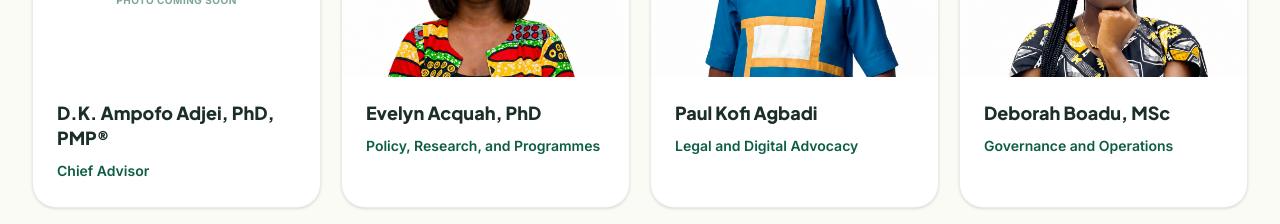
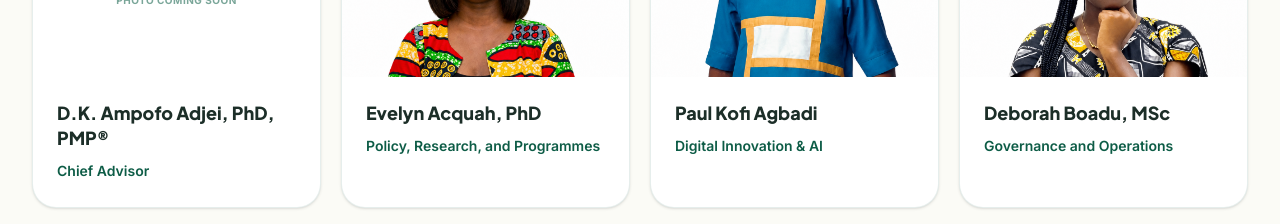
Before and after one commit to manuellnanor/ipicafricaweb, a React (Vite) app: page / in a window 1280 px wide. Shown: the part 4120-4344 px from the top of the page. Built offline with nearby package versions, Linux system fonts and the light colour scheme.

Commit message:
Update Paul Agbadi team role

```diff
--- a/src/components/Volunteers.tsx
+++ b/src/components/Volunteers.tsx
@@ -7,7 +7,7 @@ import evelynAcquahImage from "../assets/team/evelyn-acquah.png";
 const TEAM = [
   { name: "D.K. Ampofo Adjei, PhD, PMP®", role: "Chief Advisor" },
   { name: "Evelyn Acquah, PhD", role: "Policy, Research, and Programmes", image: evelynAcquahImage },
-  { name: "Paul Kofi Agbadi", role: "Legal and Digital Advocacy", image: paulKofiAgbadiImage },
+  { name: "Paul Kofi Agbadi", role: "Digital Innovation & AI", image: paulKofiAgbadiImage },
   { name: "Deborah Boadu, MSc", role: "Governance and Operations", image: deborahBoaduImage },
 ];
 
```
